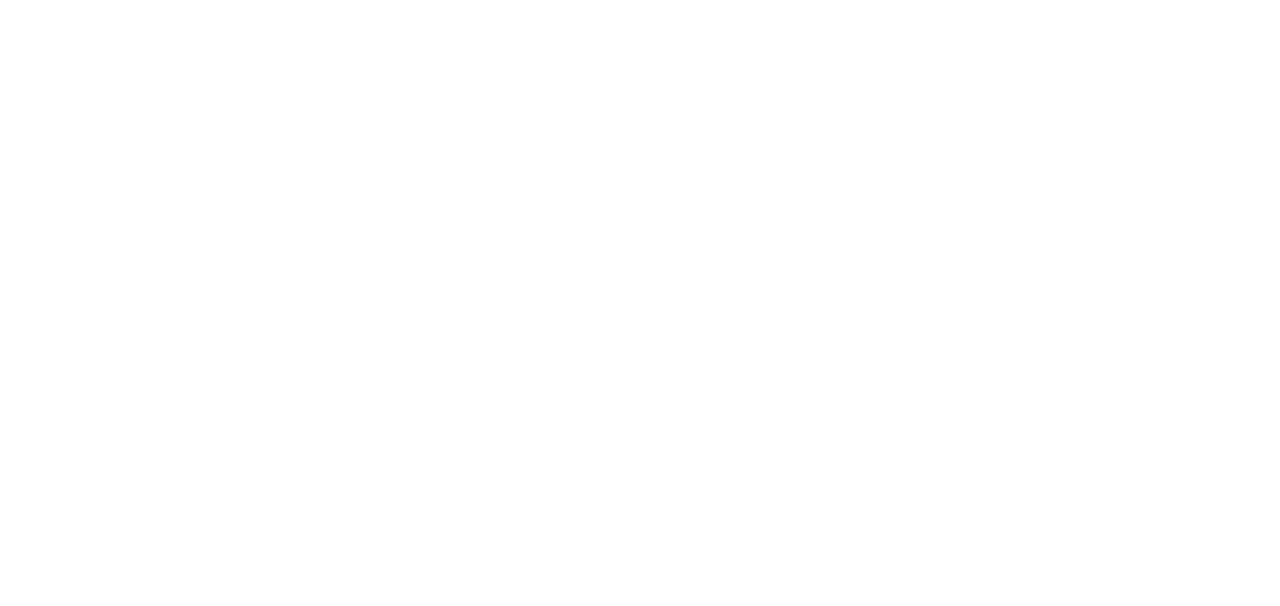
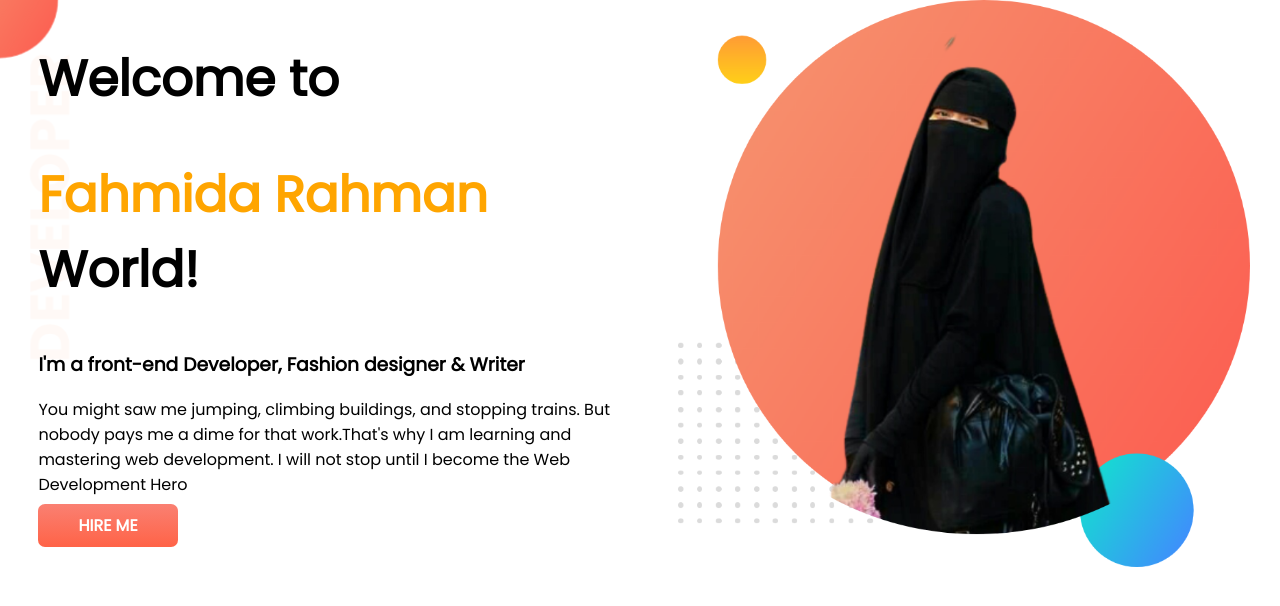
Before and after one commit to FahmidaRahman/developer-portfolio, a plain HTML site: page index.html in a window 1280 px wide. Drawn offline with Linux system fonts and the light colour scheme.

Commit message:
top banner added

```diff
--- a/index.html
+++ b/index.html
@@ -1,13 +1,35 @@
 <!DOCTYPE html>
 <html lang="en">
+
 <head>
     <meta charset="UTF-8">
     <meta http-equiv="X-UA-Compatible" content="IE=edge">
     <meta name="viewport" content="width=device-width, initial-scale=1.0">
     <title>Fahmida Rahman Portfolio</title>
+    <link rel="preconnect" href="https://fonts.googleapis.com">
+    <link rel="preconnect" href="https://fonts.gstatic.com" crossorigin>
+    <link href="https://fonts.googleapis.com/css2?family=Poppins&display=swap" rel="stylesheet">
     <link rel="stylesheet" href="style.css">
 </head>
+
 <body>
+    <section class="top-banner">
+        <div class="half-width">
+            <h1>Welcome to</h1>
+            <h1><span class="orange-color">Fahmida Rahman </span>World!</h1>
+            <h3>I'm a front-end Developer, Fashion designer & Writer </h3>
+            <p>You might saw me jumping, climbing buildings, and stopping trains. But nobody pays me a dime for that
+                work.That's why I am learning and mastering web development. I will not stop until I become the Web
+                Development
+                Hero
+            </p>
+            <a class="link-button" target="_blank" href="https://www.linkedin.com/in/fahmida-rahman-nira-a2960b1a4/">HIRE ME</a>
+        </div>
 
+        <div class="half-width">
+            <img src="showOff/nirabacpic1.png" alt="">
+        </div>
+    </section>
 </body>
+
 </html>
--- a/style.css
+++ b/style.css
@@ -0,0 +1,32 @@
+body{
+    font-family: 'Poppins', sans-serif;
+    margin: 0;
+}
+h1{
+    font-size: 50px;
+}
+.orange-color{
+    color: orange;
+}
+section{
+    display: flex;
+}
+.half-width{
+    width: 50%;
+    padding-left: 3%;
+}
+.half-width img{
+    width: 95%;
+}
+.link-button{
+    text-decoration: none;
+    background-image: linear-gradient(salmon, tomato);
+    color: white;
+    font-weight: 700;
+    padding: 10px 40px;
+    border-radius: 7px;
+}
+.top-banner{
+    background-image: url(images/top-banner.png);
+    background-repeat: no-repeat;
+}
```
Also changed, not shown: images/dream-bg.png (added), images/exp-bg.png (added), images/jhankar.png (added), images/jhankar2.png (added), images/my-bg.png (added), images/my-bg2.png (added), images/top-banner.png (added), showOff/nirabackpic2.png (added), showOff/nirabacpic1.png (added), showOff/nn (1).jpeg (added), showOff/nn (1).jpg (added), showOff/nn (1).png (added), showOff/nn (2).jpg (added), showOff/nn (2).png (added), 1 more files.
